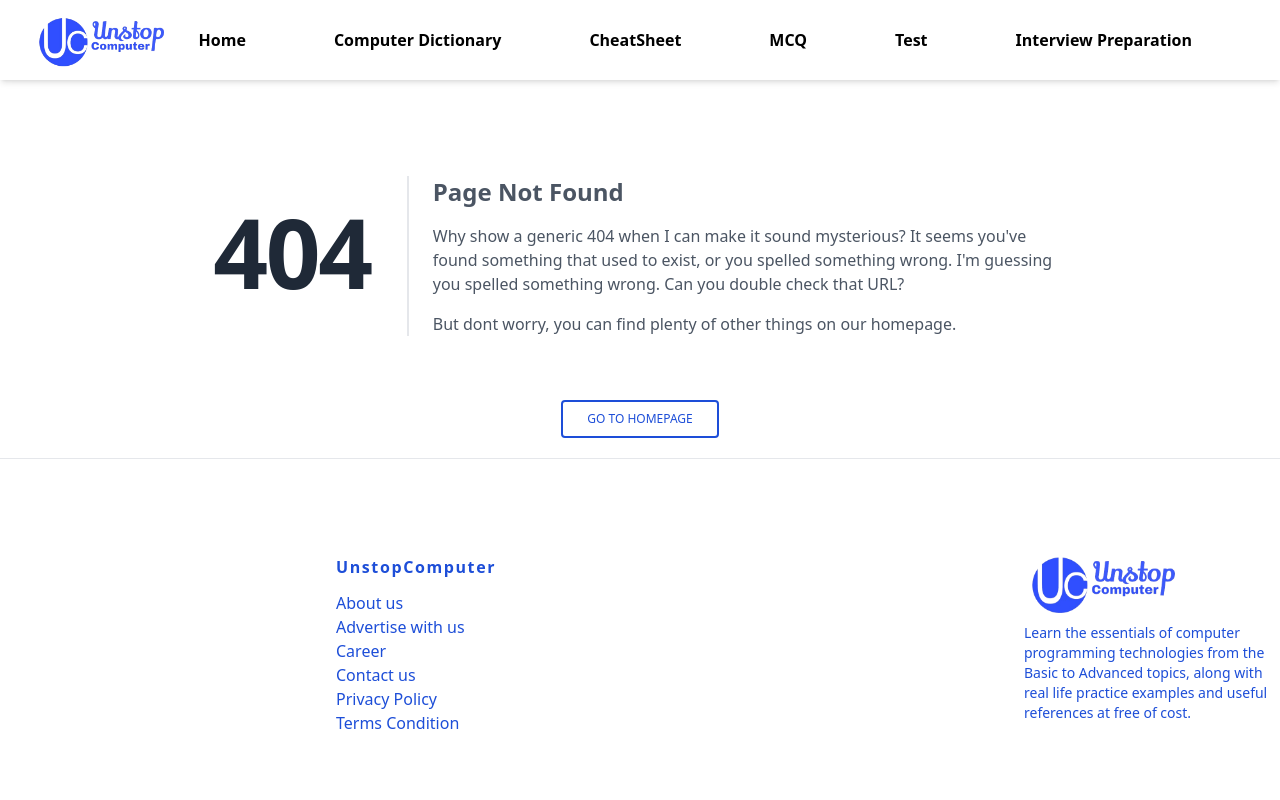
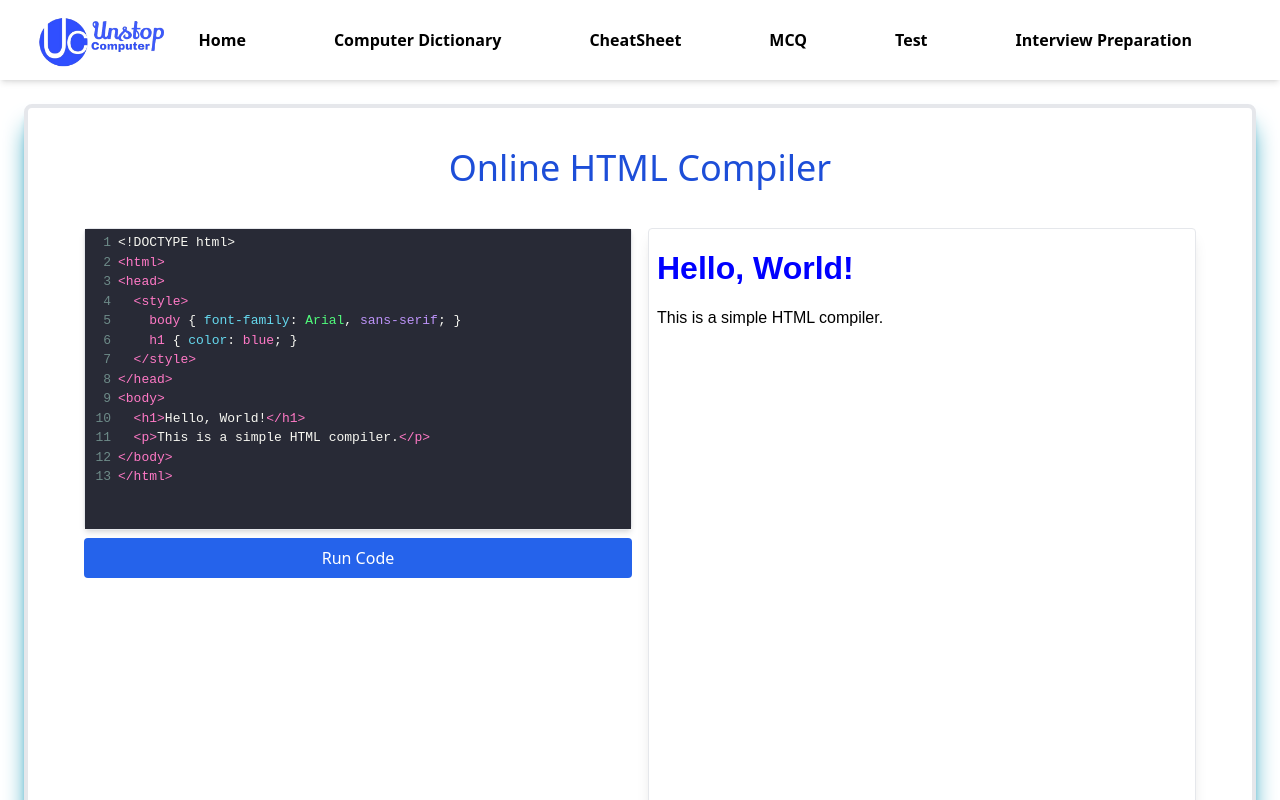
Before and after one commit to kartikkrishnasharmaa/ucpproject, a Next.js app: page /compiler/html-compiler in a window 1280 px wide. Before the commit this address had no page. Shown: the top 800 px of the page. Built offline with nearby package versions, Linux system fonts and the light colour scheme.

Commit message:
some changes

```diff
--- a/package.json
+++ b/package.json
@@ -15,11 +15,13 @@
     "antd": "^5.3.1",
     "axios": "^1.3.4",
     "bootstrap-icons": "^1.10.3",
+    "codemirror": "^5.65.18",
     "next": "13.1.1",
     "next-sitemap": "^4.2.3",
     "next-themes": "^0.2.1",
     "nextjs-google-analytics": "^2.3.3",
     "react": "18.2.0",
+    "react-codemirror2": "^8.0.1",
     "react-dom": "18.2.0",
     "react-ga": "^3.3.1",
     "react-hot-toast": "^2.4.0",
--- /dev/null
+++ b/pages/compiler/html-compiler.js
@@ -0,0 +1,90 @@
+import React, { useState, useEffect } from 'react';
+import Head from 'next/head';
+import dynamic from 'next/dynamic';
+import 'codemirror/lib/codemirror.css';
+import 'codemirror/theme/dracula.css';
+
+const CodeMirror = dynamic(() => import('react-codemirror2').then(mod => mod.Controlled), {
+  ssr: false,
+});
+
+const HTMLCompiler = () => {
+  const [code, setCode] = useState(`<!DOCTYPE html>
+<html>
+<head>
+  <style>
+    body { font-family: Arial, sans-serif; }
+    h1 { color: blue; }
+  </style>
+</head>
+<body>
+  <h1>Hello, World!</h1>
+  <p>This is a simple HTML compiler.</p>
+</body>
+</html>`);
+  const [srcDoc, setSrcDoc] = useState(code);
+
+  useEffect(() => {
+    import('codemirror/mode/htmlmixed/htmlmixed').then(() => {
+      console.log("CodeMirror HTML mode loaded");
+    });
+  }, []);
+
+  const handleRunCode = () => {
+    setSrcDoc(code);
+  };
+
+  return (
+    <div>
+      <Head>
+        <title>Online HTML Compiler | Unstop Computer</title>
+        <meta name="description" content="An online HTML compiler where you can test your code in real-time." />
+        <meta name="viewport" content="width=device-width, initial-scale=1" />
+        <meta charSet="UTF-8" />
+        <meta name="robots" content="index, follow" />
+        <link rel="canonical" href="https://unstopcomputer.tech/html-compiler" />
+      </Head>
+
+      <section className="box-border h-full w-auto p-6 md:p-10 m-4 md:m-6 border-4 shadow-xl shadow-cyan-600 hover:shadow-indigo-700 rounded-lg">
+        <h1 className='title-font sm:text-4xl text-center text-2xl mb-6 font-medium text-blue-700'>Online HTML Compiler</h1>
+        <div className="flex flex-col md:flex-row gap-4 p-4 h-auto md:h-screen relative">
+          <div className="flex flex-col w-full md:w-1/2 space-y-2">
+            <CodeMirror
+              className="border rounded shadow-md"
+              value={code}
+              options={{
+                mode: 'htmlmixed',
+                theme: 'dracula',
+                lineNumbers: true,
+                tabSize: 2,
+                indentWithTabs: true,
+              }}
+              onBeforeChange={(editor, data, value) => {
+                setCode(value);
+              }}
+              onChange={(editor, data, value) => {
+                setCode(value);
+              }}
+            />
+            <button
+              onClick={handleRunCode}
+              className="mt-4 bg-blue-600 text-white py-2 px-4 rounded hover:bg-blue-700"
+            >
+              Run Code
+            </button>
+          </div>
+          <div className="w-full md:w-1/2 border rounded shadow-lg overflow-hidden bg-white">
+            <iframe
+              className="w-full h-80 md:h-full"
+              srcDoc={srcDoc}
+              title="Output"
+              sandbox="allow-scripts"
+            />
+          </div>
+        </div>
+      </section>
+    </div>
+  );
+};
+
+export default HTMLCompiler;
```
Also changed, not shown: 1 other file (tests, documents, lock files or other folders).
